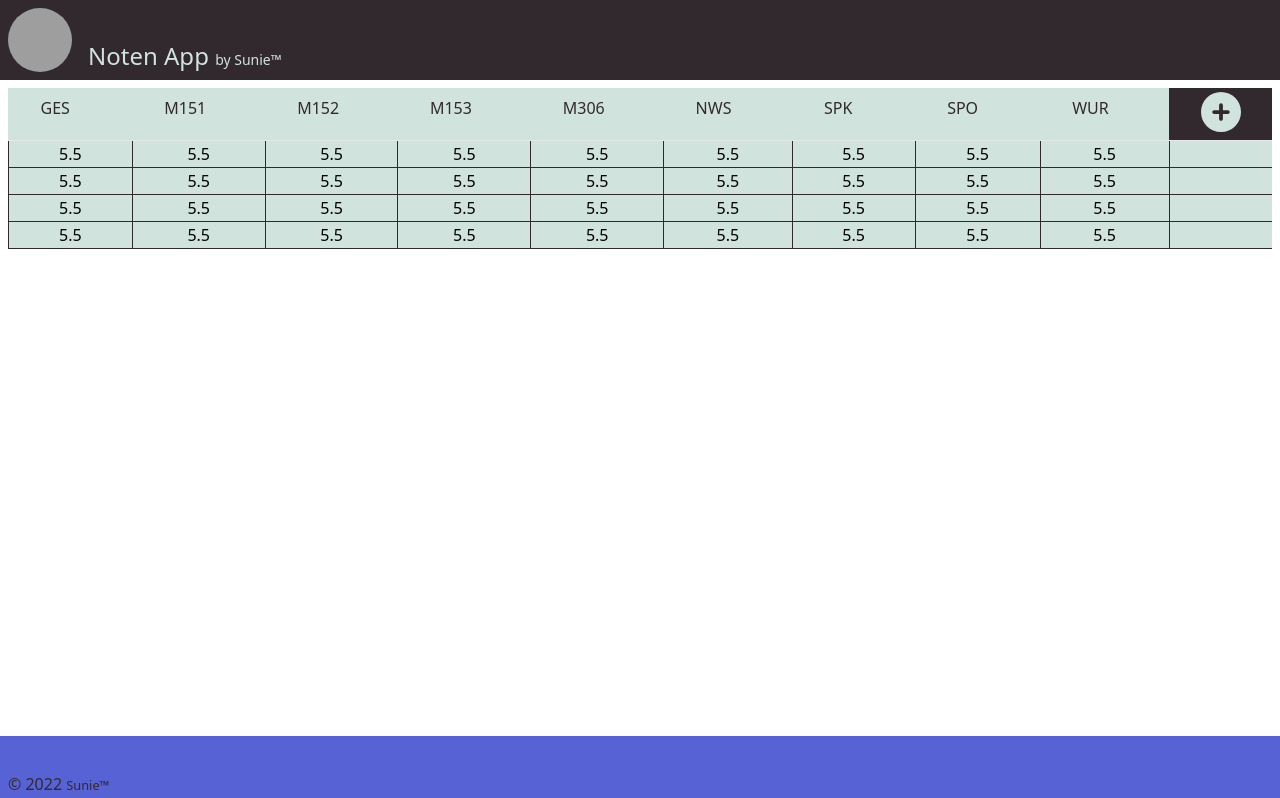
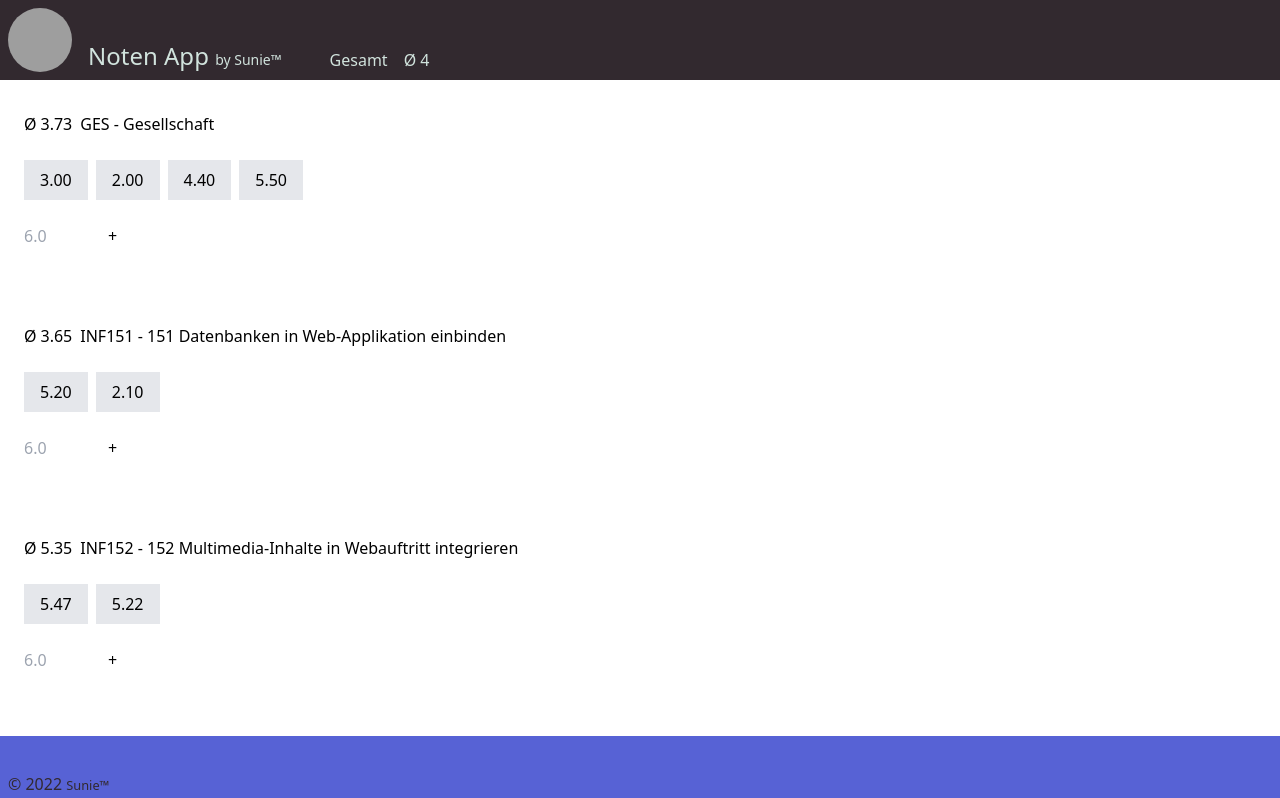
Before and after one commit to ThankorRS/grade_calc_m152, a Vue app: page / in a window 1280 px wide. Shown: the top 798 px of the page. Built offline with nearby package versions, Linux system fonts and the light colour scheme; grey boxes are pictures that could not be loaded.

Commit message:
several changes for this

```diff
--- a/src/components/TheMain.vue
+++ b/src/components/TheMain.vue
@@ -1,78 +1,47 @@
-<template >
-  <table class="table-fixed bg-custom-color-primary-background text-center">
-  <thead>
-    <tr>
-      <th class="border-b dark:border-slate-600 font-medium p-4 pl-8 pt-0 pb-3 text-custom-color-primary-text text-left w-60">GES</th>
-      <th class="border-b dark:border-slate-600 font-medium p-4 pl-8 pt-0 pb-3 text-custom-color-primary-text text-left w-60">M151</th>
-      <th class="border-b dark:border-slate-600 font-medium p-4 pl-8 pt-0 pb-3 text-custom-color-primary-text text-left w-60">M152</th>
-      <th class="border-b dark:border-slate-600 font-medium p-4 pl-8 pt-0 pb-3 text-custom-color-primary-text text-left w-60">M153</th>
-      <th class="border-b dark:border-slate-600 font-medium p-4 pl-8 pt-0 pb-3 text-custom-color-primary-text text-left w-60">M306</th>
-      <th class="border-b dark:border-slate-600 font-medium p-4 pl-8 pt-0 pb-3 text-custom-color-primary-text text-left w-60">NWS</th>
-      <th class="border-b dark:border-slate-600 font-medium p-4 pl-8 pt-0 pb-3 text-custom-color-primary-text text-left w-60">SPK</th>
-      <th class="border-b dark:border-slate-600 font-medium p-4 pl-8 pt-0 pb-3 text-custom-color-primary-text text-left w-60">SPO</th>
-      <th class="border-b dark:border-slate-600 font-medium p-4 pl-8 pt-0 pb-3 text-custom-color-primary-text text-left w-60">WUR</th>
-      <th class="border-b dark:border-slate-600 font-medium text-left w-60 bg-custom-color-exception-background align-middle text-center p-1">
-        <a href="" class="text-custom-color-primary-viceversa-text">
-          <font-awesome-icon class="h-10" icon="fa-solid fa-circle-plus" />
-        </a>
-      </th>
-    </tr>
-  </thead>
-  <tbody>
-    <tr class="border-b border-solid border-custom-color-exception-background">
-      <td class="border border-solid border-custom-color-exception-background">5.5</td>
-      <td class="border border-solid border-custom-color-exception-background">5.5</td>
-      <td class="border border-solid border-custom-color-exception-background">5.5</td>
-      <td class="border border-solid border-custom-color-exception-background">5.5</td>
-      <td class="border border-solid border-custom-color-exception-background">5.5</td>
-      <td class="border border-solid border-custom-color-exception-background">5.5</td>
-      <td class="border border-solid border-custom-color-exception-background">5.5</td>
-      <td class="border border-solid border-custom-color-exception-background">5.5</td>
-      <td class="border border-solid border-custom-color-exception-background">5.5</td>
-    </tr>
-    <tr class="border-b border-solid border-custom-color-exception-background">
-      <td class="border border-solid border-custom-color-exception-background">5.5</td>
-      <td class="border border-solid border-custom-color-exception-background">5.5</td>
-      <td class="border border-solid border-custom-color-exception-background">5.5</td>
-      <td class="border border-solid border-custom-color-exception-background">5.5</td>
-      <td class="border border-solid border-custom-color-exception-background">5.5</td>
-      <td class="border border-solid border-custom-color-exception-background">5.5</td>
-      <td class="border border-solid border-custom-color-exception-background">5.5</td>
-      <td class="border border-solid border-custom-color-exception-background">5.5</td>
-      <td class="border border-solid border-custom-color-exception-background">5.5</td>
-    </tr>
-        <tr class="border-b border-solid border-custom-color-exception-background">
-      <td class="border border-solid border-custom-color-exception-background">5.5</td>
-      <td class="border border-solid border-custom-color-exception-background">5.5</td>
-      <td class="border border-solid border-custom-color-exception-background">5.5</td>
-      <td class="border border-solid border-custom-color-exception-background">5.5</td>
-      <td class="border border-solid border-custom-color-exception-background">5.5</td>
-      <td class="border border-solid border-custom-color-exception-background">5.5</td>
-      <td class="border border-solid border-custom-color-exception-background">5.5</td>
-      <td class="border border-solid border-custom-color-exception-background">5.5</td>
-      <td class="border border-solid border-custom-color-exception-background">5.5</td>
-    </tr>
-        <tr class="border-b border-solid border-custom-color-exception-background">
-      <td class="border border-solid border-custom-color-exception-background">5.5</td>
-      <td class="border border-solid border-custom-color-exception-background">5.5</td>
-      <td class="border border-solid border-custom-color-exception-background">5.5</td>
-      <td class="border border-solid border-custom-color-exception-background">5.5</td>
-      <td class="border border-solid border-custom-color-exception-background">5.5</td>
-      <td class="border border-solid border-custom-color-exception-background">5.5</td>
-      <td class="border border-solid border-custom-color-exception-background">5.5</td>
-      <td class="border border-solid border-custom-color-exception-background">5.5</td>
-      <td class="border border-solid border-custom-color-exception-background">5.5</td>
-    </tr>
-  </tbody>
-</table>
-</template>
-
 <script lang="ts">
 import { defineComponent } from 'vue'
+import { data } from '../components/data'
 
 export default defineComponent({
     setup() {
+      const props = data;
 
+      function avg(subject: { grades: any[]; }){
+      }
     },
+    data(){
+      return data;
+    },
+    methods: {
+      avg: function(grades: any){
+        let sum = 0;
+        grades.forEach((element: any) => {
+          sum += parseFloat(element.grade);
+        });
+        return (Math.round(sum / grades.length * 100) / 100).toFixed(2);
+      }
+    }
 })
 </script>
+
+<template>
+  <div class="mt-20 mb-20">
+    <div v-for="element of $data">
+      <article class="bg-white rounded mt-5 p-4">
+        <div class="flex items-center">
+          <p><span class="font-medium mr-1">Ø</span>{{ avg(element.grades) }}</p>
+          <h2 class="font-medium p-2">{{ element.name }}</h2>
+        </div>
+        <section class="my-4 flex flex-wrap">
+            <div class="p-2 pl-4 pr-4 mr-2 bg-gray-200 hover:bg-red-300 cursor-pointer" v-for="grade of element.grades" @click="removeGrade(grade)">
+              <p>{{grade.grade.toFixed(2)}}</p>
+            </div>
+        </section>
+        <div class="my-2 flex items-center">
+            <input type="number" placeholder="6.0" min="1.0" max="6.0" class="w-16 block input" />
+            <button type="button" class="icon-btn ml-2 p-2 pl-3 pr-3 hover:bg-green-300">+</button>
+        </div>
+      </article>
+    </div>
+  </div>
+</template>
--- a/src/components/TheNav.vue
+++ b/src/components/TheNav.vue
@@ -1,29 +1,45 @@
+<script lang="ts">
+import { defineComponent } from 'vue'
+import { data } from '../components/data'
+
+export default defineComponent({
+    setup() {
+      const props = data;
+
+      function avg(subject: { grades: any[]; }){
+      }
+    },
+    data(){
+      return data;
+    },
+    methods: {
+      avg: function(grades: any){
+        let sum = 0;
+        grades.forEach((element: any) => {
+          sum += parseFloat(element.grade);
+        });
+        return (Math.round(sum / grades.length * 100) / 100).toFixed(2);
+      }
+    }
+})
+</script>
+
 <template>
-  <nav class="
-    bg-custom-color-primary-viceversa-background
-    text-custom-color-primary-viceversa-text
-    w-100
-    h-20
-    flex
-    items-end
-  ">
+  <nav class="fixed bg-custom-color-primary-viceversa-background text-custom-color-primary-viceversa-text w-full h-20 flex items-end">
     <div class="logo">
-      <img class="
-        p-2
-        w-20
-        h-20
-        rounded-full"
+      <img class="p-2 w-20 h-20 rounded-full"
         src="https://i.pinimg.com/originals/49/a7/24/49a7247bc0f530e1d427f6dab3c32cf0.jpg"
       />
     </div>
     <div>
-      <p class="
-          p-2
-          text-2xl
-      ">
+      <p class="p-2 text-2xl">
         Noten App
         <small class="text-sm">by Sunie™</small>
       </p>
     </div>
+    <div class="p-2 pl-10 flex">
+      <p class="pr-4">Gesamt</p>
+      <p><span class="font-medium mr-1">Ø</span>{{ 4 }}</p>
+    </div>
   </nav>
 </template>
--- /dev/null
+++ b/src/components/data.ts
@@ -0,0 +1,83 @@
+export const data = [
+    {
+        id: '1',
+        name: 'GES - Gesellschaft',
+        grades: [
+            { id: '1', grade: 3.0 },
+            { id: '2', grade: 2.0 },
+            { id: '3', grade: 4.4 },
+            { id: '4', grade: 5.5 },
+        ]
+    },
+    {
+        id: '2',
+        name: 'INF151 - 151 Datenbanken in Web-Applikation einbinden',
+        grades: [
+            { id: '1', grade: 5.2 },
+            { id: '2', grade: 2.1 },
+        ]
+    },
+    {
+        id: '3',
+        name: 'INF152 - 152 Multimedia-Inhalte in Webauftritt integrieren',
+        grades: [
+            { id: '1', grade: 5.47 },
+            { id: '2', grade: 5.22 },
+        ]
+    },
+    {
+        id: '4',
+        name: 'INF153 - 153 Datenmodelle entwickeln',
+        grades: [
+            { id: '1', grade: 4.52 },
+            { id: '2', grade: 5.24},
+            { id: '3', grade: 5.73 },
+        ]
+    },
+    {
+        id: '5',
+        name: 'INF306 - 306 IT Kleinprojekt abwickeln',
+        grades: [
+            { id: '1', grade: 5.2 },
+            { id: '2', grade: 4.0 },
+            { id: '3', grade: 2.4 },
+            { id: '4', grade: 3.3 },
+        ]
+    },
+    {
+        id: '6',
+        name: 'NWS - Naturwissenschaft',
+        grades: [
+            { id: '1', grade: 3.8 },
+            { id: '2', grade: 2.8 },
+            { id: '3', grade: 2.6 },
+        ]
+    },
+    {
+        id: '7',
+        name: 'SPK - Sprache und Kommunikation',
+        grades: [
+            { id: '1', grade: 5.0 },
+            { id: '2', grade: 2.0 },
+            { id: '3', grade: 3.75 },
+        ]
+    },
+    {
+        id: '8',
+        name: 'SPO - Sport',
+        grades: [
+            { id: '1', grade: 1.0 },
+            { id: '2', grade: 3.0 },
+            { id: '3', grade: 1.5 },
+        ]
+    },
+    {
+        id: '9',
+        name: 'WUR - Wirtschaft und Recht',
+        grades: [
+            { id: '1', grade: 2.15 },
+            { id: '2', grade: 3.1 },
+            { id: '3', grade: 5.5 },
+        ]
+    }
+]
```
